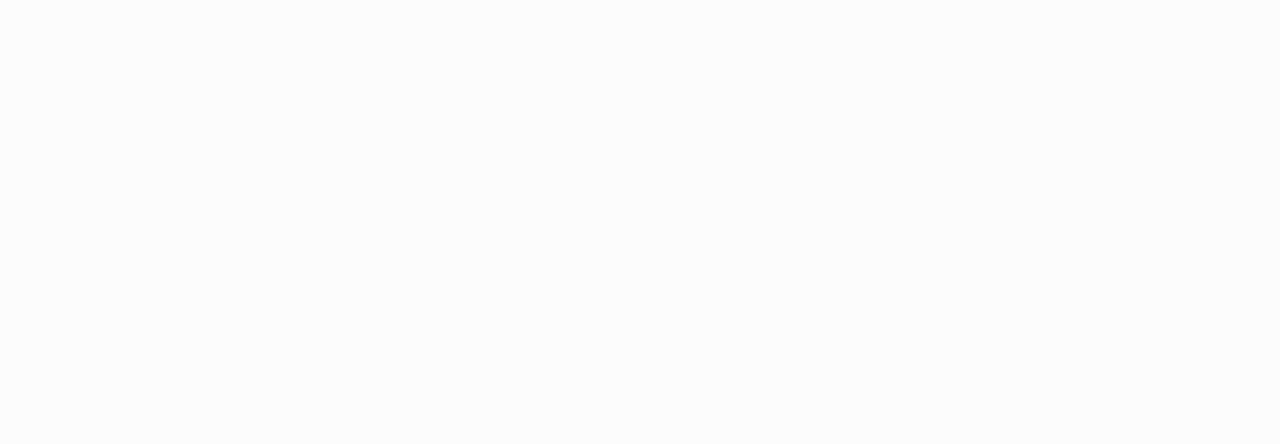
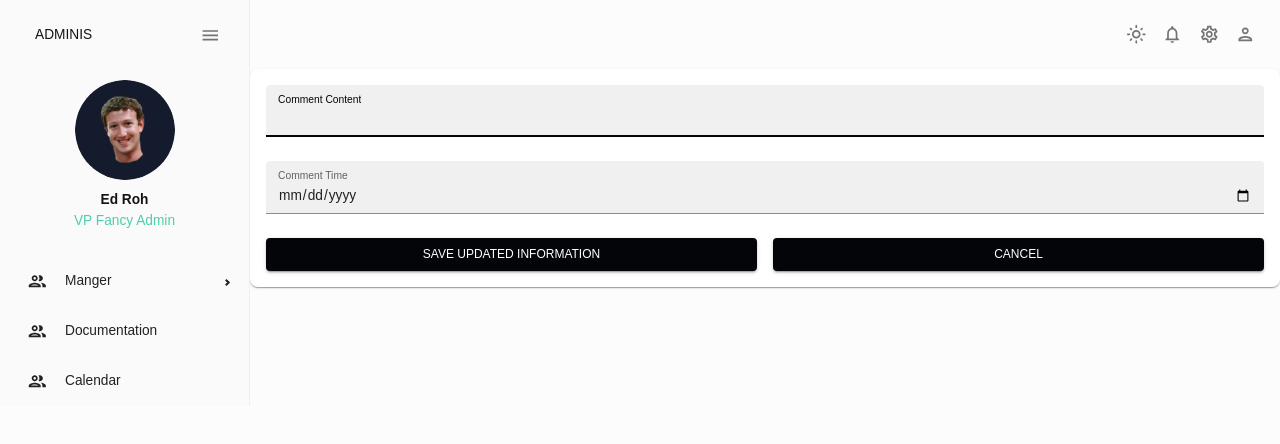
Before and after one commit to ProjectMooc-JR/Admin-Management-System-UI, a React (Create React App) app: page /comments/updatecomment/1 in a window 1280 px wide. Before the commit this address had no page. Shown: the top 444 px of the page. Built offline with nearby package versions, Linux system fonts and the light colour scheme; no server answers; sample sign-in values are in the browser's storage.

Commit message:
Modification add updatecomment file and try to implement update comment functionality, but not yet finished

```diff
--- a/src/App.js
+++ b/src/App.js
@@ -116,7 +116,7 @@
             }
           />
           <Route
-            path="/comments/addcomment/:id?"
+            path="/comments/addcomment/:id"
             element={
               <NeedAuth>
                 <AddComment />
@@ -132,7 +132,7 @@
             }
           />
           <Route
-            path="/teachers/updatecomment/:id"
+            path="/comments/updatecomment/:id"
             element={
               <NeedAuth>
                 <UpdateComment />
--- a/src/pages/comments/addcomment.jsx
+++ b/src/pages/comments/addcomment.jsx
@@ -165,7 +165,19 @@
 };
 
   return (
-    <Box m="20px">
+    <Box
+    // m="20px"
+      sx={{
+        bgcolor: "background.paper",
+        boxShadow: 1,
+        borderRadius: 2,
+        p: 2,
+        minWidth: 300,
+        display: "flex",
+        flexDirection: "column",
+        gap: "24px",
+      }}
+    >
       <Header
         title="CREATE COMMENT"
         subtitle="Create a New Comment"
@@ -173,7 +185,7 @@
         urltitle={"CommentList"}
         // newtitle={"CommentList"}
       />
-      <form onSubmit={formik.handleSubmit}>
+      <form onSubmit={formik.handleSubmit} className="add-teacher-form">
         <Box
           display="grid"
           gap="30px"
@@ -197,6 +209,7 @@
             renderInput={(params) => (
               <TextField
                 {...params}
+                fullWidth
                 label="Selected Course"
                 variant="filled"
                 error={
@@ -241,6 +254,7 @@
           <Autocomplete
             isOptionEqualToValue={(option, value) => option.value === value.value}
             // getOptionSelected={(option, value) => option.id === value.id}
+            fullWidth
             options={users}
             getOptionLabel={(option) => option.username}
             loading={loading}
@@ -301,20 +315,25 @@
             InputLabelProps={{ shrink: true }}
           />
         </Box>
-        <Box display="flex" justifyContent="end" mt="20px">
-          <Stack direction="row" spacing={2}>
-            <Button type="submit" color="secondary" variant="contained">
+
+        <Box sx={{ display: "flex", gap: 2 }}>
+            <Button
+              type="submit"
+              variant="contained"
+              color="primary"
+              sx={{ width: "400px", flex: 1 }}
+            >
               Create New Comment
             </Button>
             <Button
-              type="cancle"
-              color="secondary"
+              type="button"
               variant="contained"
+              color="primary"
+              sx={{ width: "400px", flex: 1 }}
               onClick={handleCancel}
             >
               Cancel
             </Button>
-          </Stack>
         </Box>
       </form>
     </Box>
--- a/src/pages/comments/index.jsx
+++ b/src/pages/comments/index.jsx
@@ -26,11 +26,11 @@
     }));
   };
 
-  // const handleUpdate = (row) => {
-  //   console.log("row", row);
+  const handleUpdate = (row) => {
+    console.log("row", row);
 
-  //   navigate(`/comments/addcomment/{row.id}`);
-  // };
+    navigate(`/comments/updatecomment/{row.id}`);
+  };
 
   const columns = [
     { field: "id", headerName: "id" },
@@ -63,10 +63,7 @@
       renderCell: (row) => {
         return (
           <Box>
-            {/* <Button variant="text" onClick={handleUpdate(row)}>
-              Update
-            </Button> */}
-            <Button variant="text" >
+            <Button variant="text" onClick={() => handleUpdate(row)}>
               Update
             </Button>
           </Box>
--- /dev/null
+++ b/src/pages/comments/updatecomment.jsx
@@ -0,0 +1,199 @@
+import React from "react";
+import { useState, useEffect } from "react";
+import {
+  Box,
+  Button,
+  TextField,
+  Select,
+  InputLabel,
+  FormControl,
+  MenuItem,
+  // Stack,
+  Autocomplete,
+  CircularProgress,
+} from "@mui/material";
+import { useFormik } from "formik";
+import toast from "react-hot-toast";
+import * as Yup from "yup";
+import putRequest from "../../request/putRequest";
+import getRequest from "../../request/getRequest";
+import { useNavigate, useParams } from "react-router-dom";
+
+// import Header from "../../components/Header";
+
+export default function UpdateComment() {
+    const [users, setUsers] = useState([]);
+    const [courses, setCourses] = useState([]);
+    const [loading, setLoading] = useState(false);
+    const [selectedUser, setSelectedUser] = useState(null);
+    const [selectedCourse, setSelectedCourse] = useState(null);
+    const navigate = useNavigate();
+    let { id } = useParams();
+
+  useEffect(() => {
+    const fetchUsers = async () => {
+
+      setLoading(true);
+      const result = await getRequest(`/comments/${id}`);
+
+      console.log("comments:", result.data);
+      if (result.status == 200) {
+        formik.setValues({
+          CommentContent: result.data.CommentContent,
+          CommentTime: formatDateToYYYYMMDD(new Date(result.data.CommentTime)),
+        });
+      }
+      // console.log("Fetched users:", JSON.stringify(result.data));
+      setLoading(false);
+    };
+    fetchUsers();
+  }, []);
+
+  // useEffect(() => {
+  //   const fetchCourseAsync =async () => {
+  //     setLoading(true);
+  //     const result = await getRequest("/courses");
+
+  const handleSelectedUser = (value) => {
+    console.log("value", value);
+    setSelectedUser(value);
+  };
+
+  const handleSelectedCourse = (value) => {
+    console.log("value", value);
+    setSelectedCourse(value);
+  }
+
+  function formatDateToYYYYMMDD(date) {
+    let year = date.getFullYear();
+    let month = String(date.getMonth() + 1).padStart(2, "0");
+    let day = String(date.getDate()).padStart(2, "0");
+    let timeFormat = `${year}-${month}-${day}`;
+    console.log("formatDateToYYYYMMDD", timeFormat);
+    return timeFormat;
+  }
+
+  const formik = useFormik({
+    initialValues: {
+      CommentContent: "",
+      CommentTime: "2022/01/01",
+    },
+    validationSchema: Yup.object({
+      CommentContent: Yup.string()
+      .max(100, "Must be 100 characters or less")
+      .required("Required"),
+    }),
+
+    onSubmit: async (inputValues) => {
+      let result = await putRequest(`/comments/${id}`, {
+        Course_id:selectedCourse.id,
+        User_id: selectedUser.id,
+        CommentContent: inputValues.CommentContent,
+        CommentTime: inputValues.CommentTime,
+        // Specialization: inputValues.Specialization,
+        // Description: inputValues.Description,
+        // HireDate: inputValues.HireDate,
+        // HireStatus: inputValues.HireStatus,
+        // MobileNum: inputValues.MobileNum,
+        // LinkedInLink: inputValues.LinkedInLink,
+      });
+
+      if (result.status === 201) {
+        toast.success("Comment update successfully.");
+      } else {
+        toast.error("failed to update comment.");
+      }
+    },
+  });
+
+  const handleCancel = () => {
+    formik.resetForm();
+    navigate("/comments");
+  };
+
+  return (
+    <Box
+      sx={{
+        bgcolor: "background.paper",
+        boxShadow: 1,
+        borderRadius: 2,
+        p: 2,
+        minWidth: 300,
+        display: "flex",
+        flexDirection: "column",
+        gap: "24px",
+      }}
+    >
+      {/* <button onClick={() => navigate("/teachers")}>Back</button> */}
+      {/* <Autocomplete
+        options={users}
+        getOptionLabel={(option) => option.username}
+        loading={loading}
+        // onChange={(event, value) => setSelectedUser(value)}
+        onChange={(event, value) => handleSelectedUser(value)}
+        renderInput={(params) => (
+          <TextField
+            {...params}
+            label="Selected User"
+            variant="filled"
+            InputProps={{
+              ...params.InputProps,
+              endAdornment: (
+                <>
+                  {loading ? (
+                    <CircularProgress color="inherit" size={20} />
+                  ) : null}
+                  {params.InputProps.endAdornment}
+                </>
+              ),
+            }}
+          />
+        )}
+      /> */}
+      <form onSubmit={formik.handleSubmit} class="add-teacher-form" >
+        <TextField
+          fullWidth
+          variant="filled"
+          type="text"
+          label="Comment Content"
+          name="CommentContent"
+          onChange={formik.handleChange}
+          value={formik.values.CommentContent}
+          error={formik.touched.CommentContent && Boolean(formik.errors.CommentContent)}
+          helperText={formik.touched.CommentContent && formik.errors.CommentContent}
+          autoFocus
+        />
+        <TextField
+          fullWidth
+          variant="filled"
+          type="date"
+          label="Comment Time"
+          name="CommentTime"
+          value={formik.values.CommentTime}
+          onChange={formik.handleChange}
+          error={formik.touched.CommentTime && Boolean(formik.errors.CommentTime)}
+          helperText={formik.touched.CommentTime && formik.errors.CommentTime}
+        />
+        <Box sx={{ display: "flex", gap: 2 }}>
+          <Button
+            type="submit"
+            variant="contained"
+            color="primary"
+            sx={{ width: "400px", flex: 1 }}
+          >
+            Save updated information
+          </Button>
+          <Button
+            type="button"
+            variant="contained"
+            color="primary"
+            sx={{ width: "400px", flex: 1 }}
+            onClick={handleCancel}
+          >
+            Cancel
+          </Button>
+        </Box>
+      </form>
+    </Box>
+  );
+}
```
